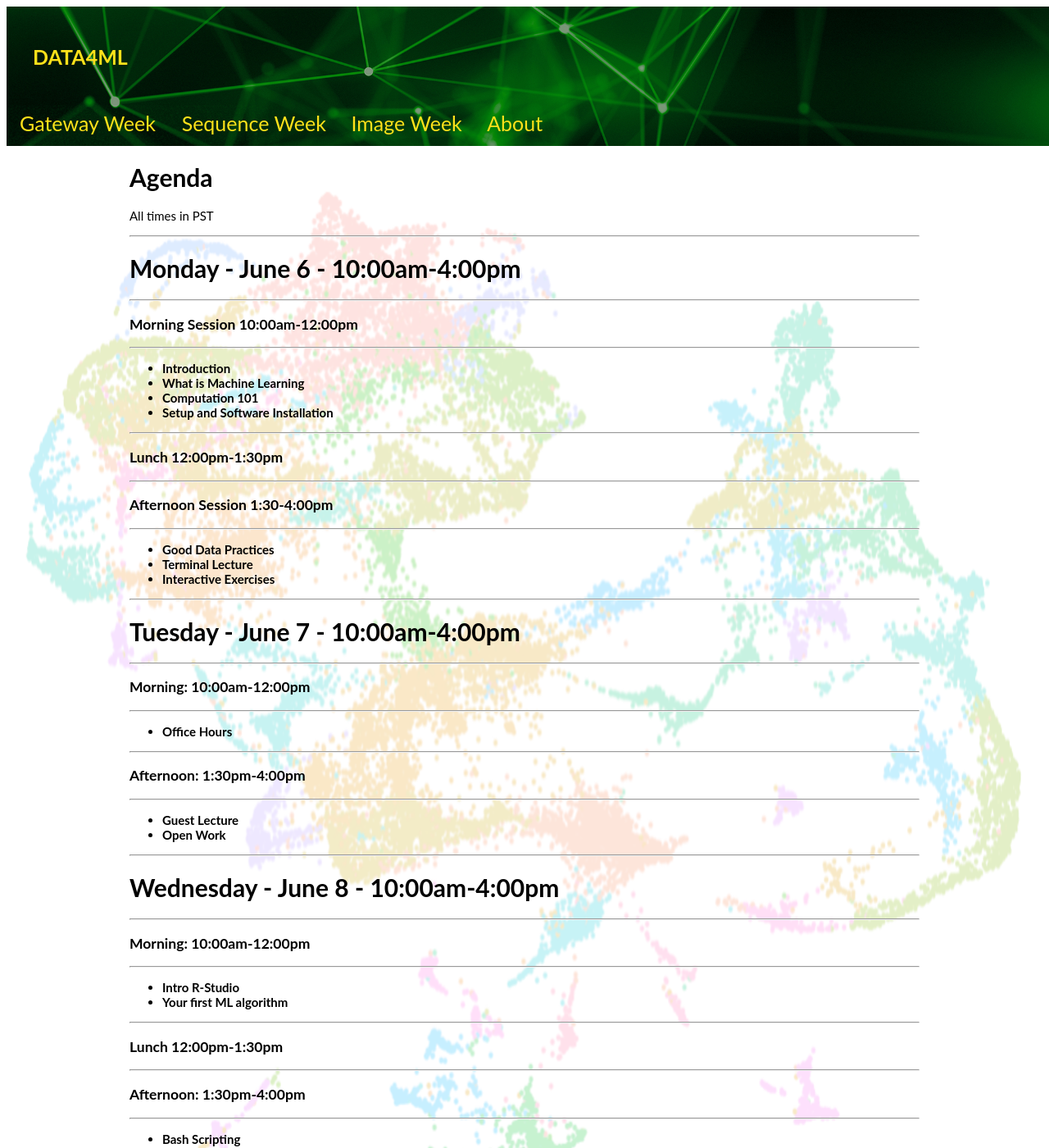
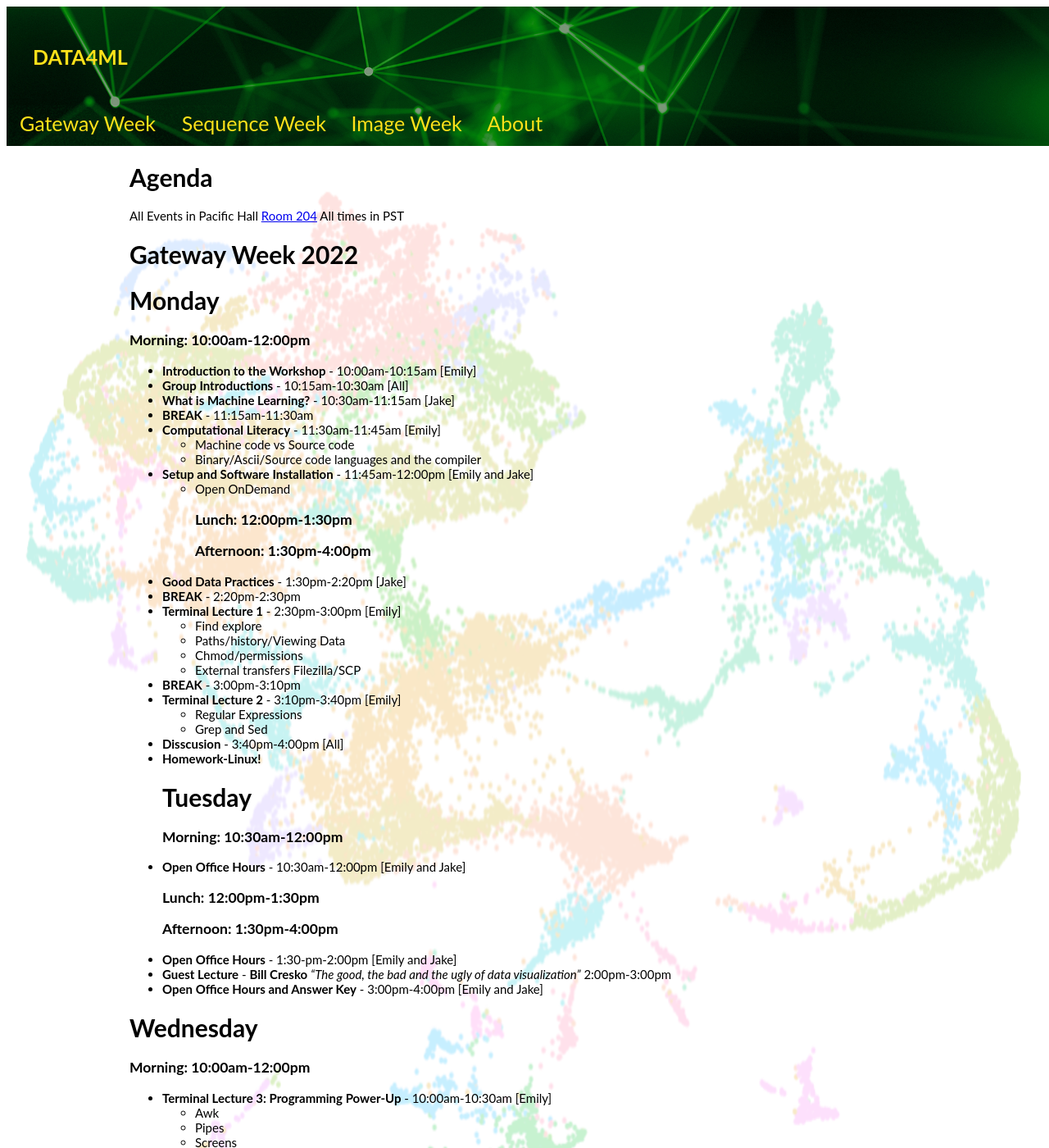
Before and after one commit to UO-Data-Science/Data4ML1, a Jekyll site: the page built from docs/Data4MLW1.md, in a window 1280 px wide and 1400 px high. Shown: the whole window at 82% size. Built offline with Jekyll 4.4.1, drawn with Linux system fonts in a browser that asks for light colours; some of the changed text lies outside the part shown.

Commit message:
Update Data4MLW1.md

```diff
--- a/docs/Data4MLW1.md
+++ b/docs/Data4MLW1.md
@@ -5,130 +5,85 @@ filename: Data4MLW1.md
 ---
 
 # Agenda
+All Events in Pacific Hall [Room 204](https://map.uoregon.edu/e874ae0dd)
+All times in PST
+# Gateway Week 2022
 
-All times in PST
+# Monday
+### **Morning**: 10:00am-12:00pm
+* **Introduction to the Workshop** - 10:00am-10:15am [Emily]
+* **Group Introductions** - 10:15am-10:30am [All]
+* **What is Machine Learning?** - 10:30am-11:15am [Jake]
+* **BREAK** - 11:15am-11:30am
+* **Computational Literacy** - 11:30am-11:45am [Emily]
+  - Machine code vs Source code
+  - Binary/Ascii/Source code languages and the compiler
+* **Setup and Software Installation** - 11:45am-12:00pm [Emily and Jake]
+  - Open OnDemand
+### Lunch: 12:00pm-1:30pm
+### Afternoon: 1:30pm-4:00pm
+* **Good Data Practices** - 1:30pm-2:20pm [Jake]
+* **BREAK** - 2:20pm-2:30pm
+* **Terminal Lecture 1** - 2:30pm-3:00pm [Emily]
+  - Find explore
+  - Paths/history/Viewing Data
+  - Chmod/permissions
+  - External transfers Filezilla/SCP
+* **BREAK** - 3:00pm-3:10pm
+* **Terminal Lecture 2** - 3:10pm-3:40pm [Emily]
+   - Regular Expressions
+   - Grep and Sed
+* **Disscusion** - 3:40pm-4:00pm [All]
+* **Homework-Linux!**
+# Tuesday
+### **Morning**: 10:30am-12:00pm
+* **Open Office Hours** - 10:30am-12:00pm [Emily and Jake]
+### Lunch: 12:00pm-1:30pm
+### **Afternoon**: 1:30pm-4:00pm
+* **Open Office Hours** - 1:30-pm-2:00pm [Emily and Jake]
+* **Guest Lecture** - **Bill Cresko** *"The good, the bad and the ugly of data visualization"* 2:00pm-3:00pm
+* **Open Office Hours and Answer Key** - 3:00pm-4:00pm [Emily and Jake]
+
+# Wednesday
+### **Morning**: 10:00am-12:00pm
+* **Terminal Lecture 3: Programming Power-Up** - 10:00am-10:30am [Emily]
+  - Awk
+  - Pipes
+  - Screens
+* **BREAK** - 10:30am-10:45am
+* **Introduction to R** - 10:45am-12:00pm [Emily]
+  - What is an R package?
+  - Previewing a Data File
+  - Data frame manipulations in R
+  - Plotting your data (scatter, histogram, boxplot)
+### Lunch: 12:00pm-1:30pm
+### Afternoon: 1:30pm-4:00pm
+* **Your first ML algorithm/ Classification** -  1:30pm-3:00pm [Jake]
+  - Wine!
+* **Datasets for ML Concepts pt 1** - 3:00pm-3:30pm [Jake]
+* **Discussion** - 3:30pm-4:00pm
+* **Homework-Penguins!**
+
+# Thursday
+### Monrning: 10:30am-12:00pm
+* **Open Office Hours** - 10:30am-11:00am [Emily and Jake]
+* **Guest Lecture** - **Lillian Aoiki** *"R Markdown: USE IT"* 11:00am-12:00pm
+### Lunch: 12:00pm-1:00pm NOTE: Shorter Day
+### **Afternoon**: 1:00pm-3:30pm
+* **Guest Lecture** - **Lillian Aoiki** *"Marine disease detection and surveillance with in situ and machine learning methods"* 1:00pm-2:00pm
+* **Open Office Hours** - 2:00pm-3:30pm [Emily and Jake]
+
+# Friday
+### **Morning**: 10:00am-12:00pm
+* **Unsupervised Learning ML Concepts pt 2** - 10:00am-11:00am [Jake]
+* **BREAK** - 11:00am-11:15am
+* **Clustering example** - 11:15am-12:00pm [Jake]
+### Lunch: 12:00pm-1:30pm
+### **Afternoon**: 1:30pm-4:00pm
+* **ML Algorithms** - 1:30pm-2:30pm [Jake]
+* **BREAK** - 2:30pm-2:45pm
+* **Genteics for ML Concepts** - 2:45pm-3:00pm [Emily]
+* **Images for ML Concepts** - 3:00pm-3:15pm [Emily]
+* **Discussion** - 3:15pm-4:00pm
 
 ***
-# **Monday** - June 6 - 10:00am-4:00pm
-
-***
-
-### **Morning Session** 10:00am-12:00pm
-
-***
-
-* **Introduction**
-* **What is Machine Learning**
-* **Computation 101**
-* **Setup and Software Installation**
-
-***
-
-### Lunch 12:00pm-1:30pm
-
-***
-
-### Afternoon  Session 1:30-4:00pm
-
-***
-
-* **Good Data Practices**
-* **Terminal Lecture**
-* **Interactive Exercises**
-
-***
-
-# Tuesday - June 7 - 10:00am-4:00pm
-
-***
-
-### **Morning**: 10:00am-12:00pm
-
-***
-* **Office Hours**
-
-***
-
-### **Afternoon**: 1:30pm-4:00pm
-
-***
-
-* **Guest Lecture**
-* **Open Work**
-
-***
-
-# Wednesday - June 8 -  10:00am-4:00pm
-
-***
-
-### **Morning**: 10:00am-12:00pm
-
-***
-
-* **Intro R-Studio**
-* **Your first ML algorithm**
-
-***
-
-### Lunch 12:00pm-1:30pm
-
-***
-
-### **Afternoon**: 1:30pm-4:00pm
-
-***
-
-* **Bash Scripting**
-* **Data Wrangling in R**
-
-***
-
-# Thursday - June 9 - 10:00am-4:00pm
-
-***
-
-### **Morning**: 10:00am-12:00pm
-
-***
-
-
-* **Office hours**
-* **Guest Lecture**
-
-***
-
-### **Afternoon**: 1:30pm-4:00pm
-
-***
-
-
-* **Open Work**
-
-***
-
-# Friday - June 10 -  10:00am-4:00pm
-
-***
-
-### **Morning**: 10:00am-12:00pm
-
-***
-   * **ML Applications**
-   * **Classification**
-   * **Dimensionality Reduction**
-
-***
-
-### Lunch 12:00pm-1:30pm
-
-***
-
-### **Afternoon**: 1:30pm-4:00pm
-
-***
-
-   *  **Group Projects**
-   *  **Closeout**
-
-***
```
